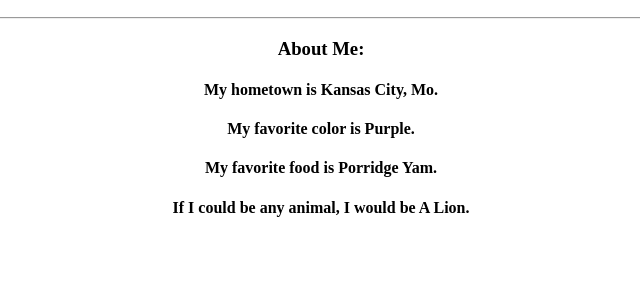
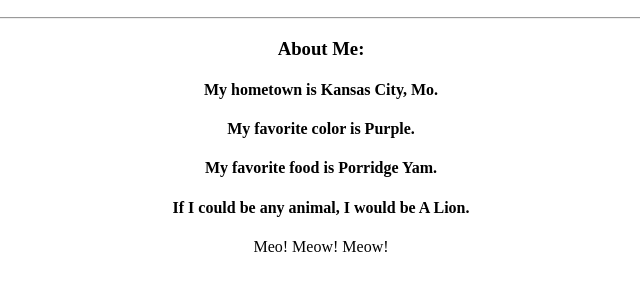
Before and after one commit to NkMary/my-profile, a plain HTML site: page index.html in a window 1280 px wide. Shown: the part 110-400 px from the top of the page, without its empty margins (319-959 px from the left). Drawn offline with Linux system fonts and the light colour scheme.

Commit message:
Adding new placeholder text

```diff
--- a/index.html
+++ b/index.html
@@ -15,6 +15,7 @@
 					<h4>My favorite color is Purple.</h4>
 					<h4>My favorite food is Porridge Yam.</h4>
 					<h4>If I could be any animal, I would be A Lion.</h4>
+                    <p> Meo! Meow! Meow!</p>
 			</div>
 		  </body>
 		</html>
```
